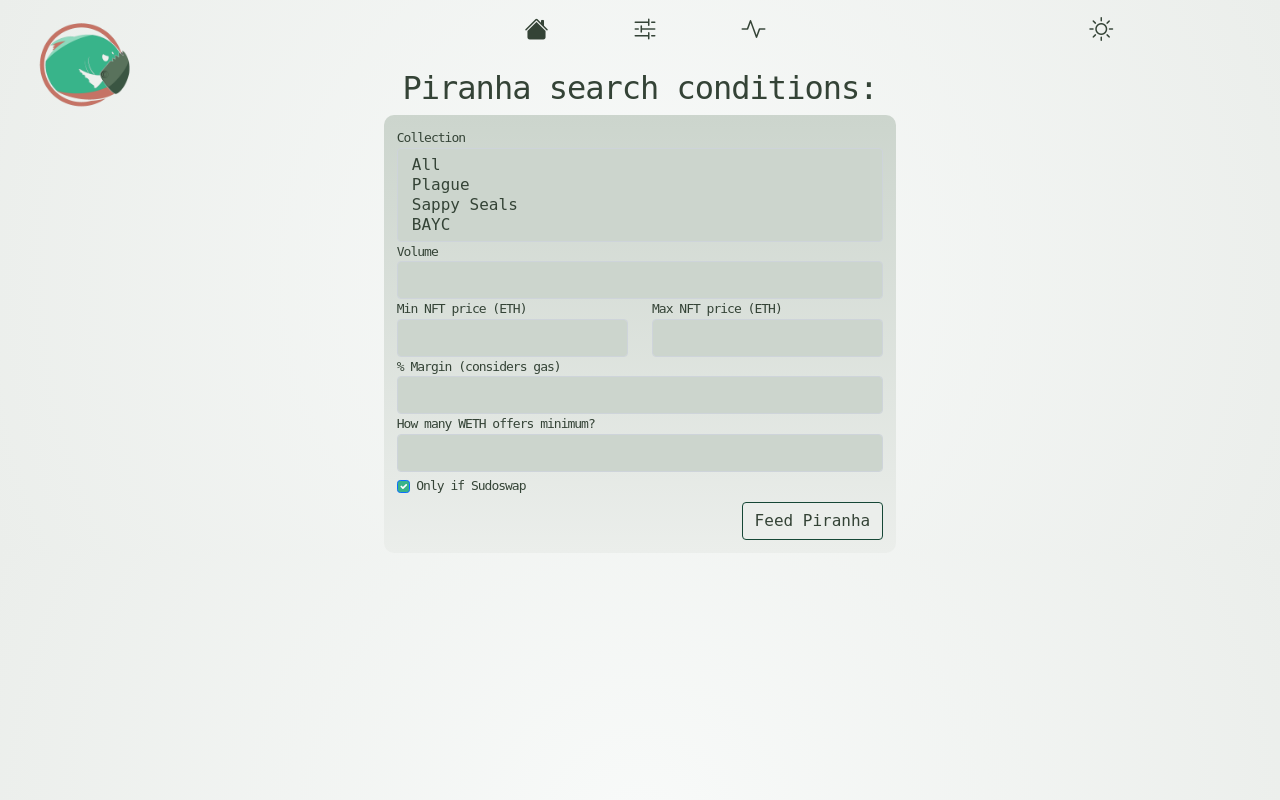
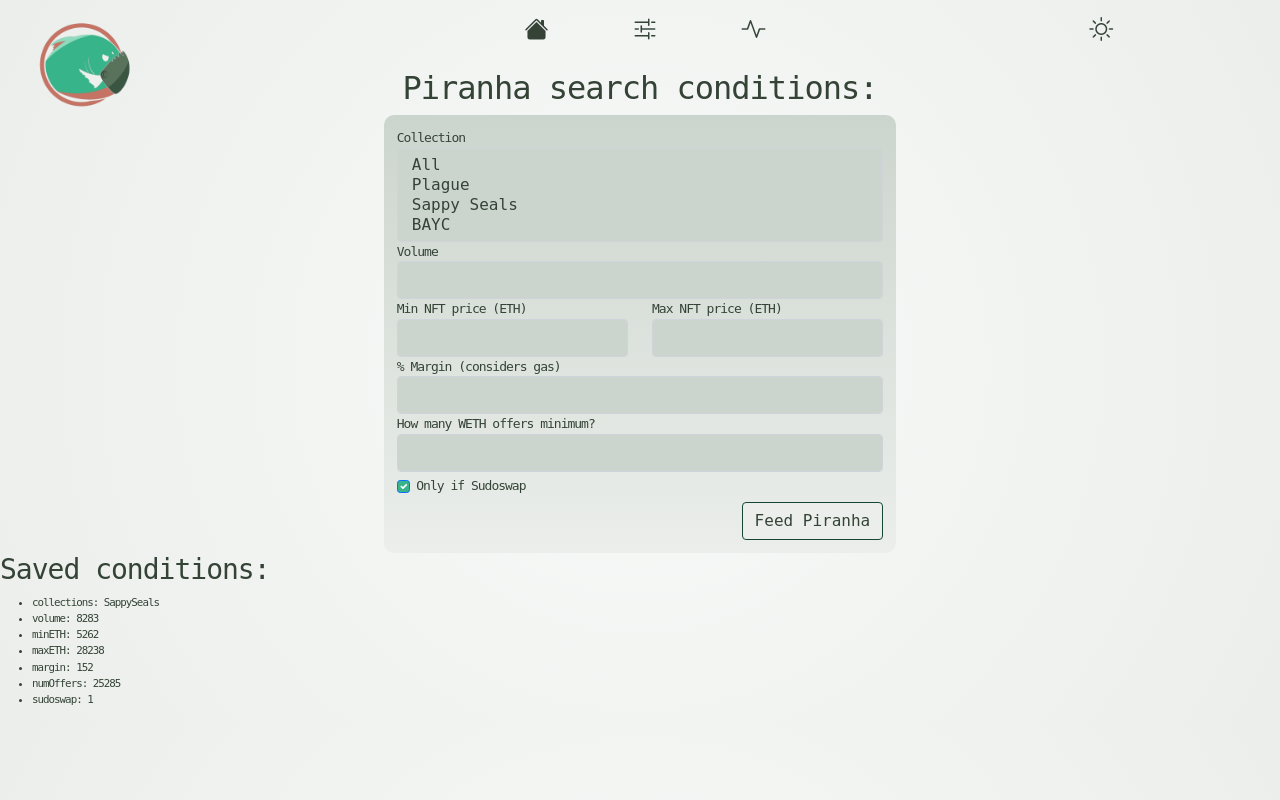
Before and after one commit to CodeFromEggly/PiranhaProject, a Flask app: page /conditions in a window 1280 px wide. Run offline with Flask 2, Linux system fonts and the light colour scheme; some libraries are stand-ins or nearby versions.

Commit message:
Update app.py, conditions.html
saved search conditions from json file displayed using  jinja

```diff
--- a/app/app.py
+++ b/app/app.py
@@ -83,11 +83,17 @@ def conditions():
         print(conditions)
         with open("search_conditions.json", "w") as file:
             json.dump(conditions, file)
-        return redirect("/")
+        return redirect("/conditions")
 
     # Load conditions .html
     else:
-        return render_template("conditions.html")
+        # Current conditions:
+
+
+        with open('search_conditions.json', 'r') as f:
+            conditions = json.load(f)
+
+        return render_template("conditions.html", conditions=conditions)
 
 
 @app.route("/ping", methods=["GET", "POST"])
--- a/app/templates/conditions.html
+++ b/app/templates/conditions.html
@@ -58,4 +58,13 @@
 
             </form>
     </div>
+
+    <!-- Show current saved conditions:-->
+    <h3>Saved conditions:</h3>
+
+    <ul>
+        {% for key, value in conditions.items() %}
+          <li>{{ key }}: {{ value }}</li>
+        {% endfor %}
+      </ul>
 {% endblock %}
```
